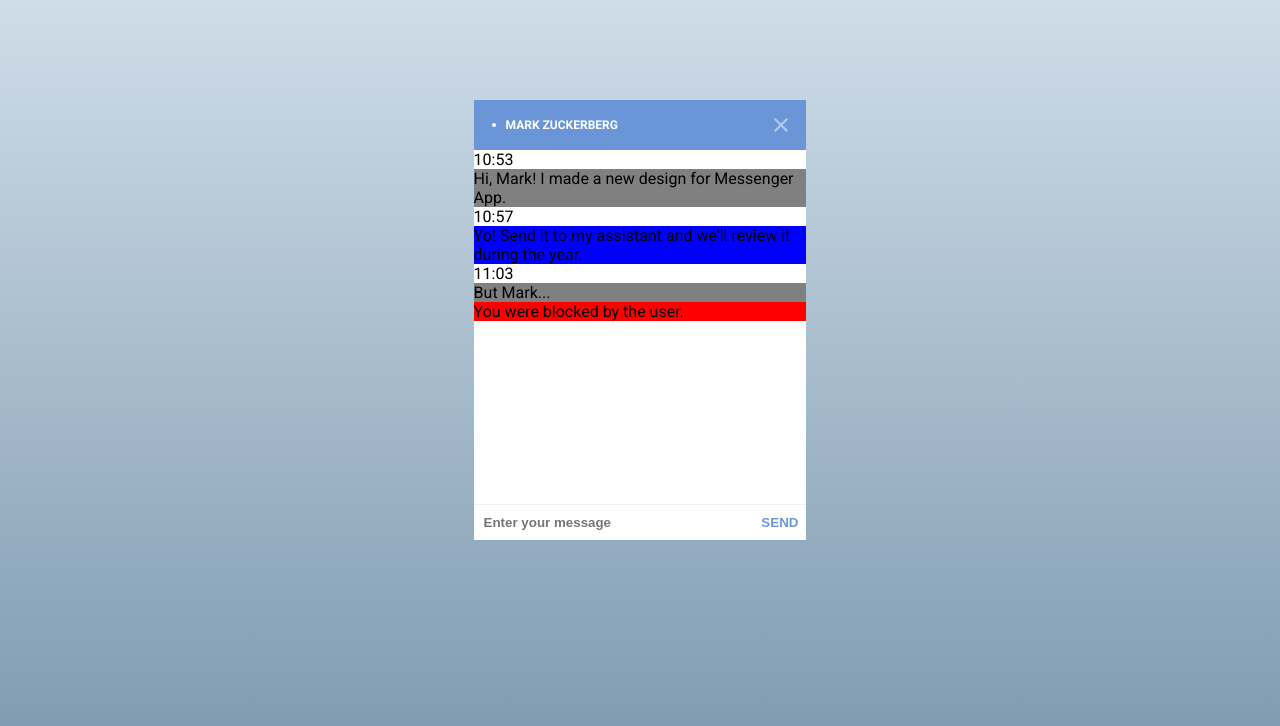
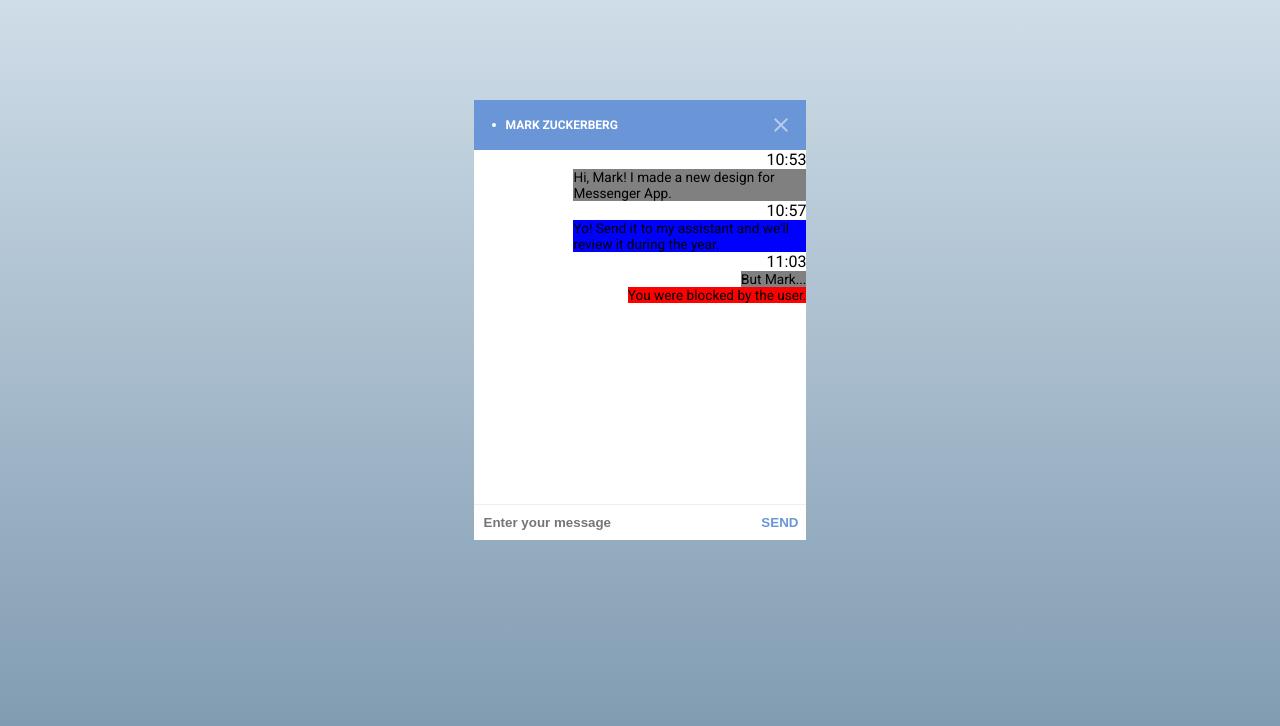
Before and after one commit to iagolaguna/frontloop-challanges, a website: page loop1/step4/assets/index.html in a window 1280 px wide. Drawn offline with Linux system fonts and the light colour scheme.

Commit message:
ordering messages using css

```diff
--- a/loop1/step4/assets/index.html
+++ b/loop1/step4/assets/index.html
@@ -38,7 +38,7 @@
             But Mark...
           </div>
         </li>
-        <li data-message-type="info">
+        <li data-message-type="system">
           <div class="message">
             You were blocked by the user.
           </div>
--- a/loop1/step4/assets/styles.css
+++ b/loop1/step4/assets/styles.css
@@ -92,14 +92,28 @@
     list-style: none;
 }
 
-.conversation > li[data-message-type="inc"] > div.message{
-    background-color: blue;
+.message{
+    font-size: 0.85rem;
+    max-width: 70%;
 }
-
+.conversation > li{
+    display: flex;
+    flex-direction: column;
+    align-items: flex-end;
+}
+/*
+olhar sobre align-items
+*/
 .conversation > li[data-message-type="out"] > div.message{
     background-color: gray;
 }
 
-.conversation > li[data-message-type="info"] > div.message{
+.conversation > li[data-message-type="inc"] > div.message{
+    display: flex;
+    background-color: blue;
+
+}
+
+.conversation > li[data-message-type="system"] > div.message{
     background-color: red;
 }
```
